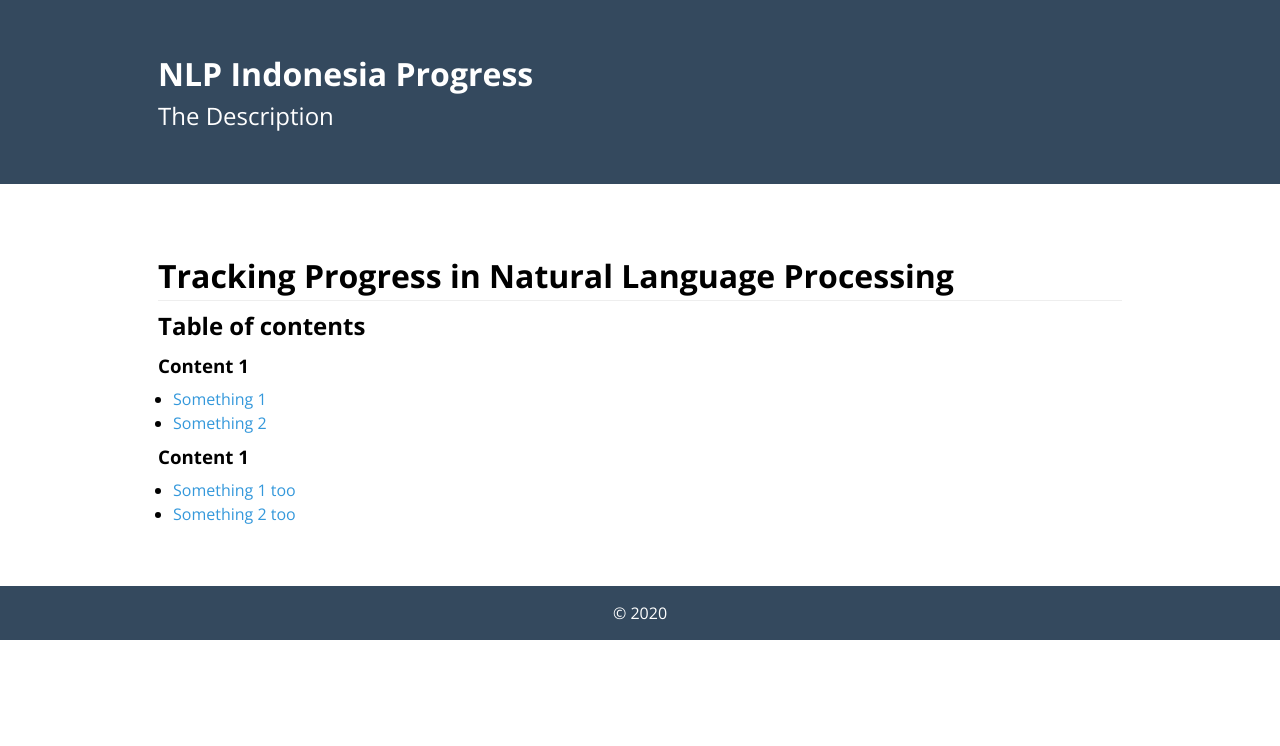
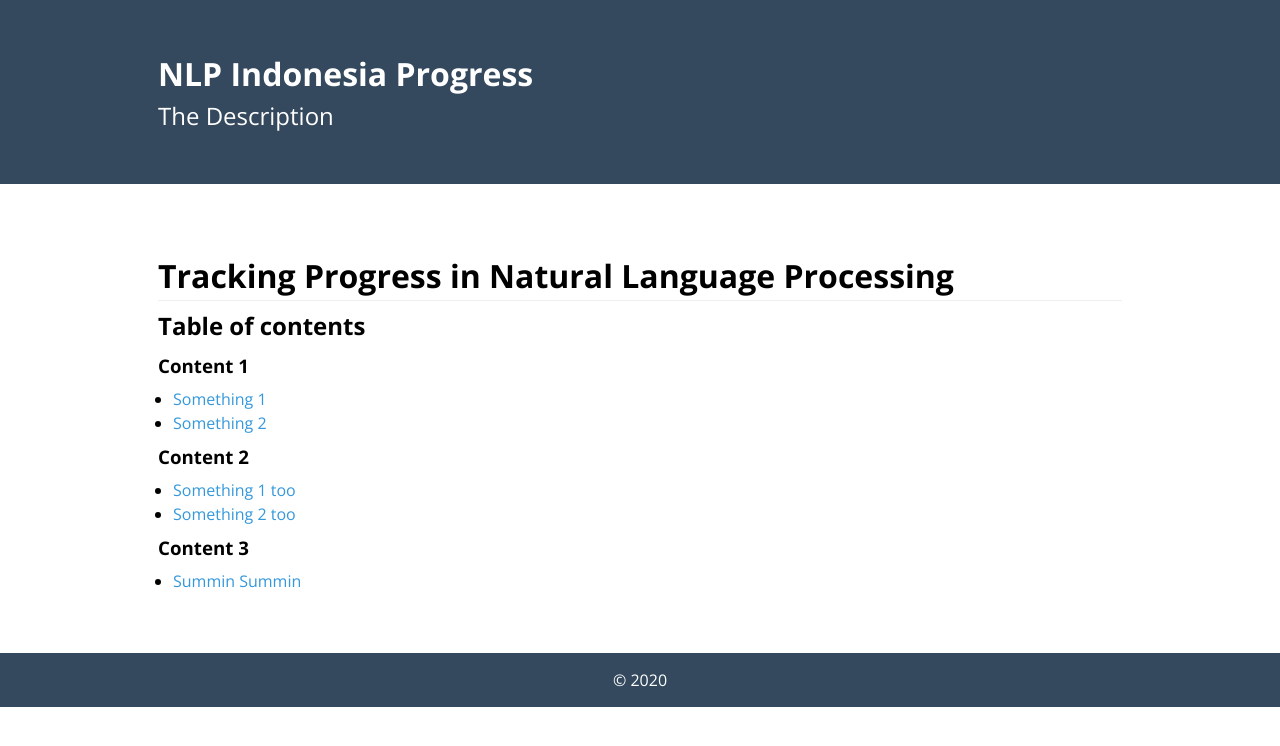
Before and after one commit to dziem-too/dziem-too.github.io, a Jekyll site: the page built from index.md, in a window 1280 px wide. Shown: the top 746 px of the page. Built offline with Jekyll 4.4.1, drawn with Linux system fonts in a browser that asks for light colours.

Commit message:
Update index.md
Added content 3

```diff
--- a/index.md
+++ b/index.md
@@ -10,7 +10,10 @@ title: NLP Indonesia Progress
 - [Something 1](content/something_one/)
 - [Something 2](content/something_two/)
 
-### Content 1
+### Content 2
 
 - [Something 1 too](contentt/something_one_too/)
 - [Something 2 too](contentt/something_two_too/)
+
+### Content 3
+- [Summin Summin](summin/summin/)
```
